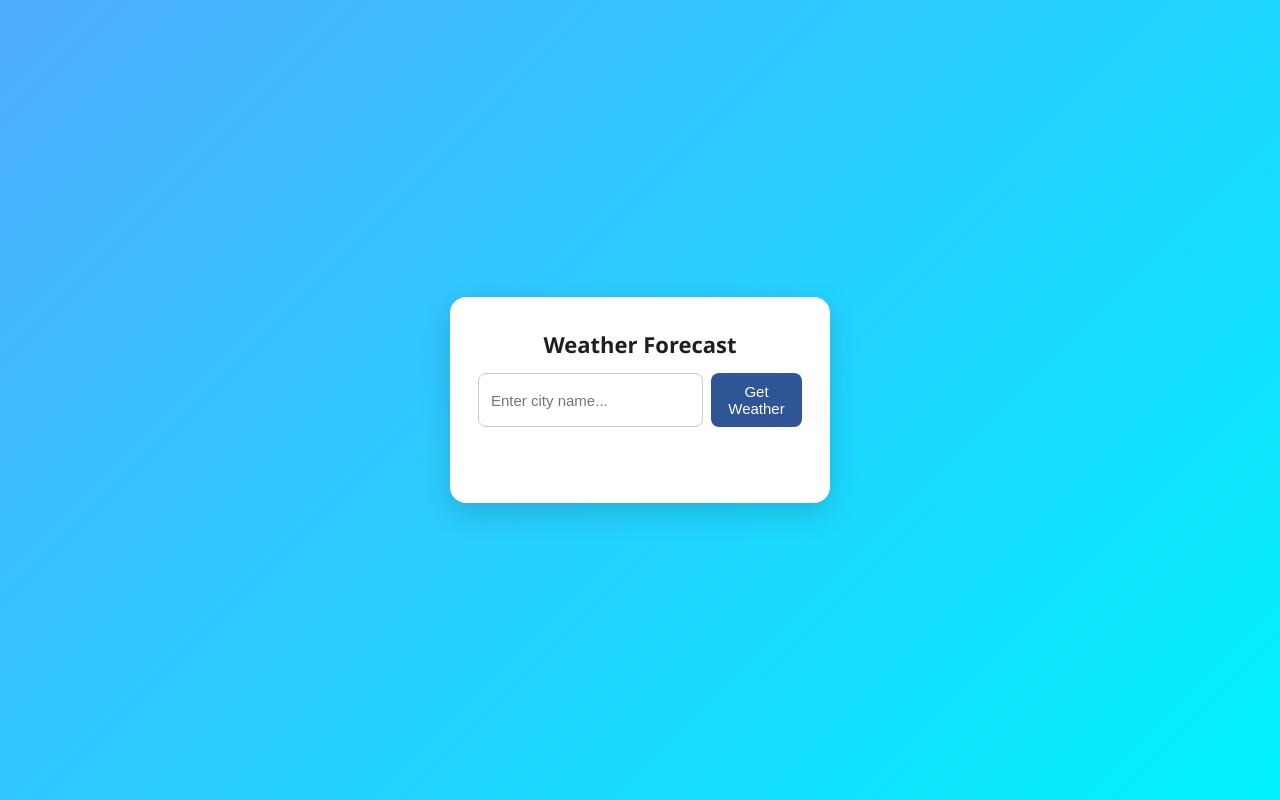
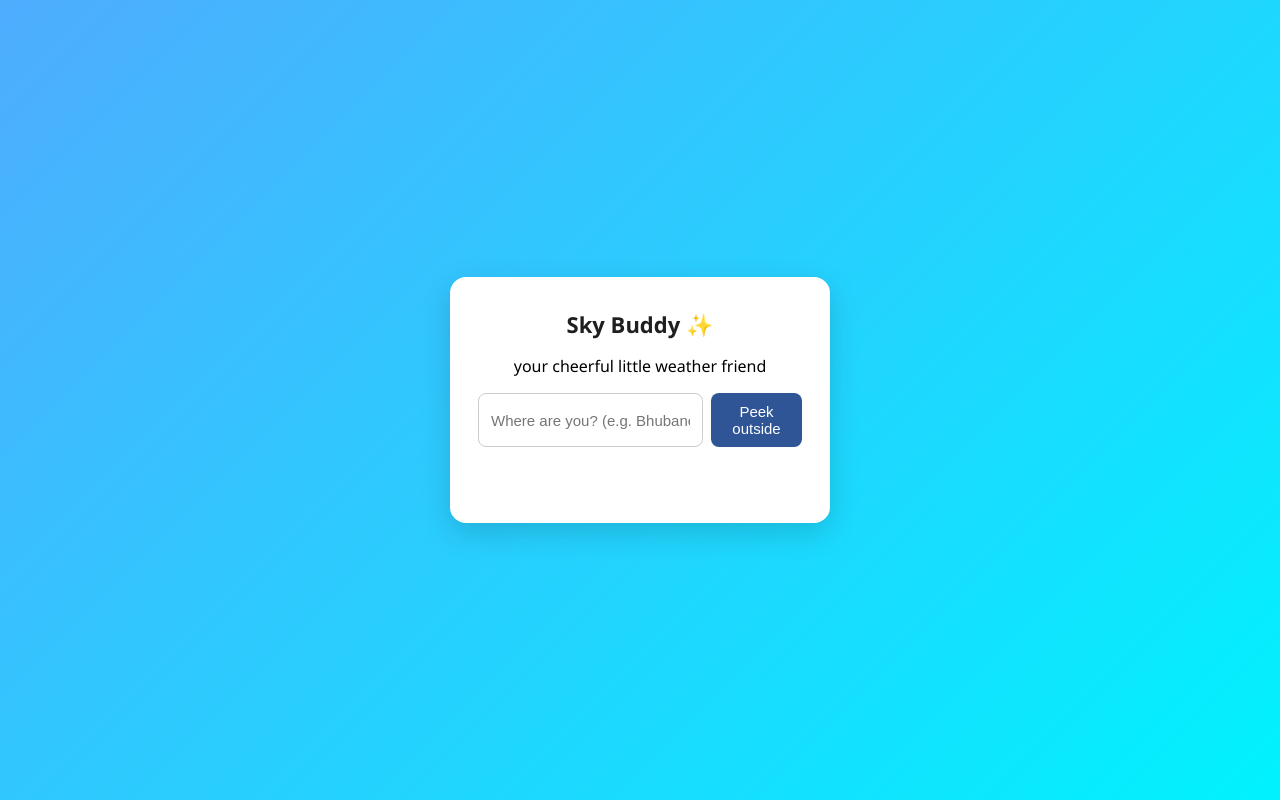
Before and after one commit to anishadas2003/weather-forecast-app, a plain HTML site: page index.html in a window 1280 px wide. Drawn offline with Linux system fonts and the light colour scheme.

Commit message:
Redesign weather app with whimsical Sky Buddy theme

```diff
--- a/index.html
+++ b/index.html
@@ -4,21 +4,33 @@
   <meta charset="UTF-8" />
   <meta name="viewport" content="width=device-width, initial-scale=1.0" />
   <title>Weather Forecast App</title>
+  <link rel="preconnect" href="https://fonts.googleapis.com" />
+  <link href="https://fonts.googleapis.com/css2?family=Baloo+2:wght@500;700;800&family=Quicksand:wght@500;600;700&display=swap" rel="stylesheet" />
   <link rel="stylesheet" href="style.css" />
 </head>
 <body>
+  <div class="blob blob-1"></div>
+  <div class="blob blob-2"></div>
+  <div class="blob blob-3"></div>
+  <div class="blob blob-4"></div>
+
   <main class="card">
-    <h1>Weather Forecast</h1>
+    <div id="mascot" class="mascot"></div>
+
+    <h1>Sky Buddy <span class="sparkle">&#10024;</span></h1>
+    <p class="tagline">your cheerful little weather friend</p>
 
     <form id="search-form">
       <input
         type="text"
         id="city-input"
-        placeholder="Enter city name..."
+        placeholder="Where are you? (e.g. Bhubaneswar)"
         autocomplete="off"
         required
       />
-      <button type="submit">Get Weather</button>
+      <button type="submit">
+        <span>Peek outside</span>
+      </button>
     </form>
 
     <div id="status"></div>
```
